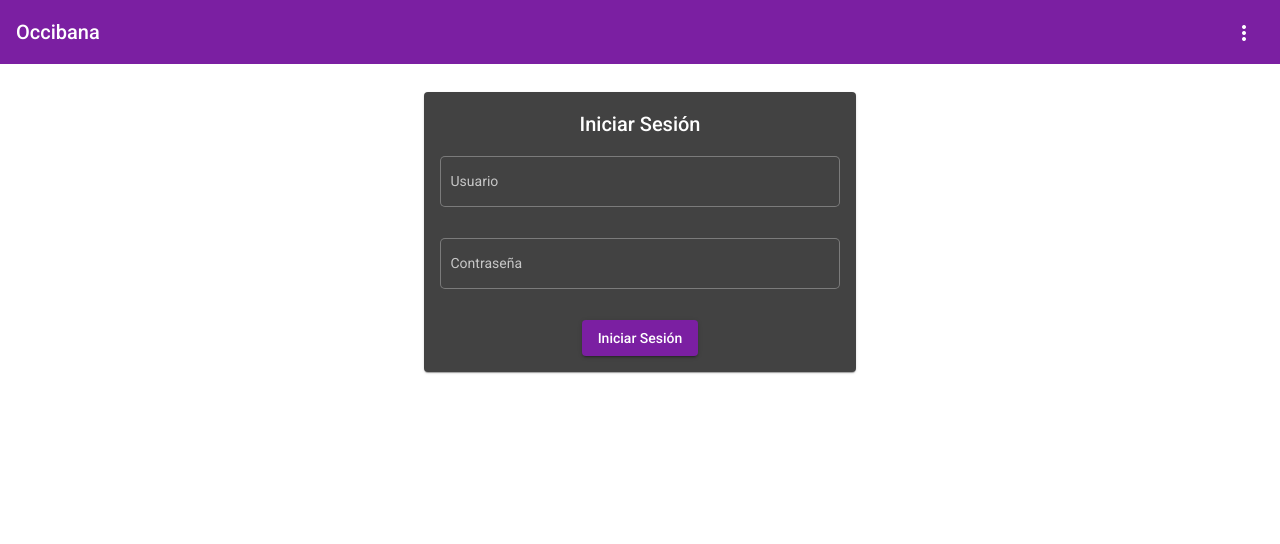
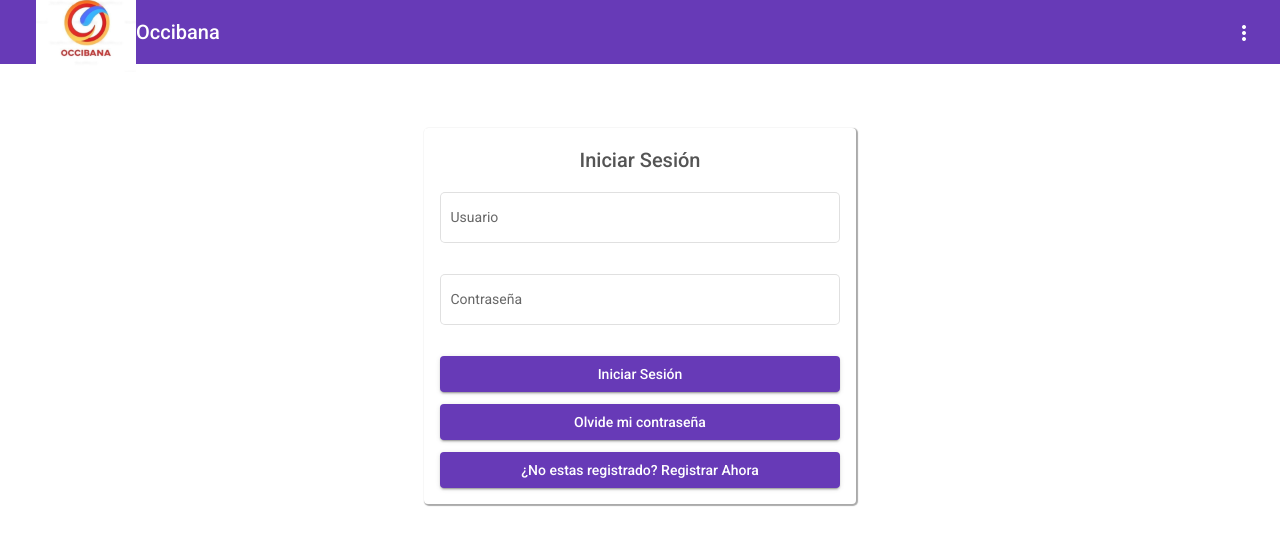
Before and after one commit to Elsebitas/Occibana, an Angular app: page /login in a window 1280 px wide. Shown: the top 544 px of the page. Built offline with nearby package versions, Linux system fonts and the light colour scheme; what @auth0/angular-jwt would draw is missing.

Commit message:
Se modifica el estilo a la interfaz login

```diff
--- a/angular.json
+++ b/angular.json
@@ -24,7 +24,7 @@
               "src/assets"
             ],
             "styles": [
-              "./node_modules/@angular/material/prebuilt-themes/purple-green.css",
+              "./node_modules/@angular/material/prebuilt-themes/deeppurple-amber.css",
               "src/styles.css"
             ],
             "scripts": []
@@ -89,7 +89,7 @@
               "src/assets"
             ],
             "styles": [
-              "./node_modules/@angular/material/prebuilt-themes/purple-green.css",
+              "./node_modules/@angular/material/prebuilt-themes/deeppurple-amber.css",
               "src/styles.css"
             ],
             "scripts": []
--- a/src/app/app.component.html
+++ b/src/app/app.component.html
@@ -6,6 +6,7 @@
       <mat-icon *ngIf="sidenav.opened">close</mat-icon>
     </button>-->
 
+    <img src="assets/logo.jpg" width="100" style="margin-left: 20px;">
     <span>Occibana</span>
     <span class="example-spacer"></span>
 
--- a/src/app/pages/login/login.component.css
+++ b/src/app/pages/login/login.component.css
@@ -1,9 +1,24 @@
 mat-card {
+    background-color:white;
     max-width: 400px;
     margin: 2em auto;
     text-align: center;
+    margin-top: 5%;
+  }
+
+  .sombra{
+    box-shadow: 1px 1px 1px 1px #aaaaaa;
+  }
+
+  .h2{
+    color: #545454;
   }
 
   mat-form-field {
+
     display: block;
   }
+
+  .mat-raised-button{
+    width: 100%;
+  }
--- a/src/app/pages/login/login.component.html
+++ b/src/app/pages/login/login.component.html
@@ -1,9 +1,8 @@
-<div>
-    <mat-card >
+<div >
+    <mat-card class="sombra" >
         <mat-card-content>
-
             <form #myFrom="ngForm" (ngSubmit)="onFromSubmit(myFrom)">
-                <h2>Iniciar Sesión</h2>
+                <h2 class="h2">Iniciar Sesión</h2>
                 <p>
                     <mat-form-field appearance="outline">
                         <mat-label>Usuario</mat-label>
@@ -20,8 +19,20 @@
 
                 </p>
 
+                <p>
                 <button mat-raised-button style="cursor: pointer" color="primary">
                     Iniciar Sesión
+                </button>
+                </p>
+
+                <p>
+                <button mat-raised-button style="cursor: pointer" color="primary">
+                    Olvide mi contraseña
+                </button>
+                </p>
+
+                <button mat-raised-button style="cursor: pointer" color="primary">
+                    ¿No estas registrado? Registrar Ahora
                 </button>
             </form>
 
```
Also changed, not shown: src/assets/logo.jpg (added).
